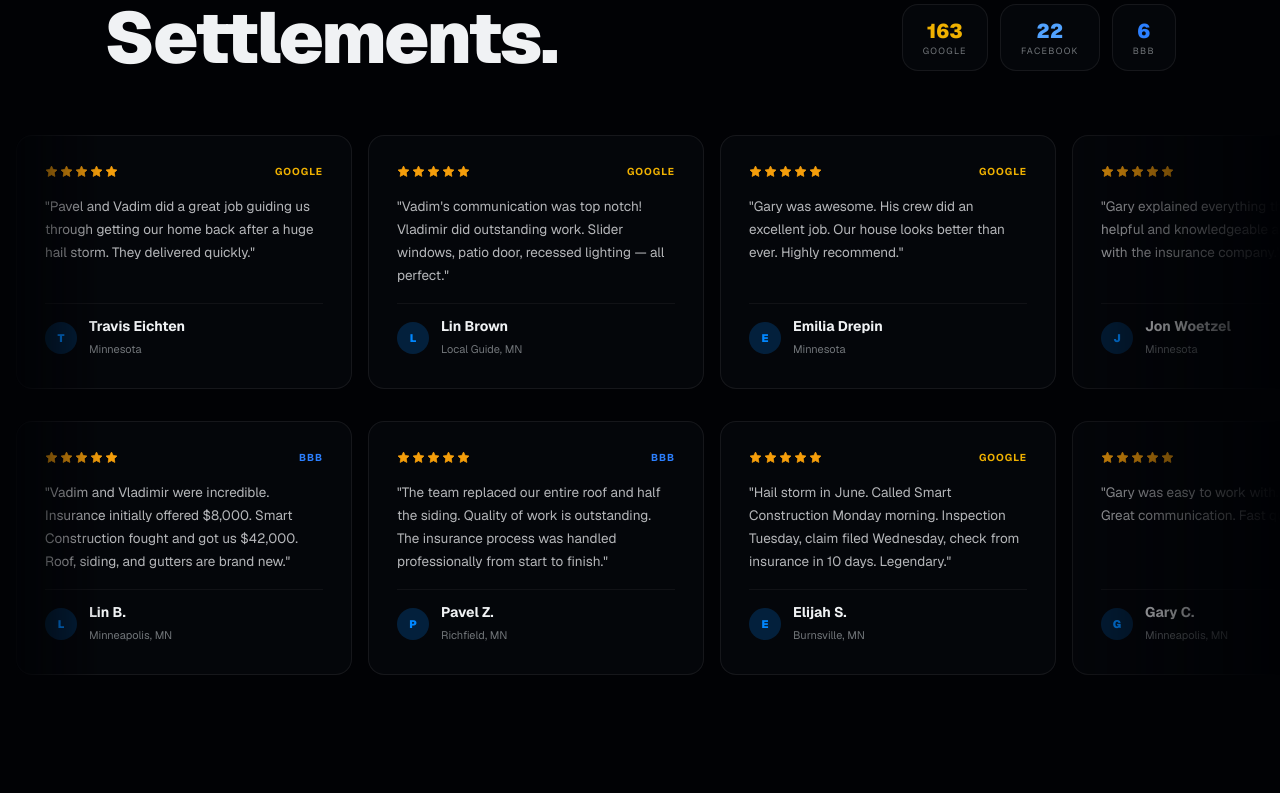
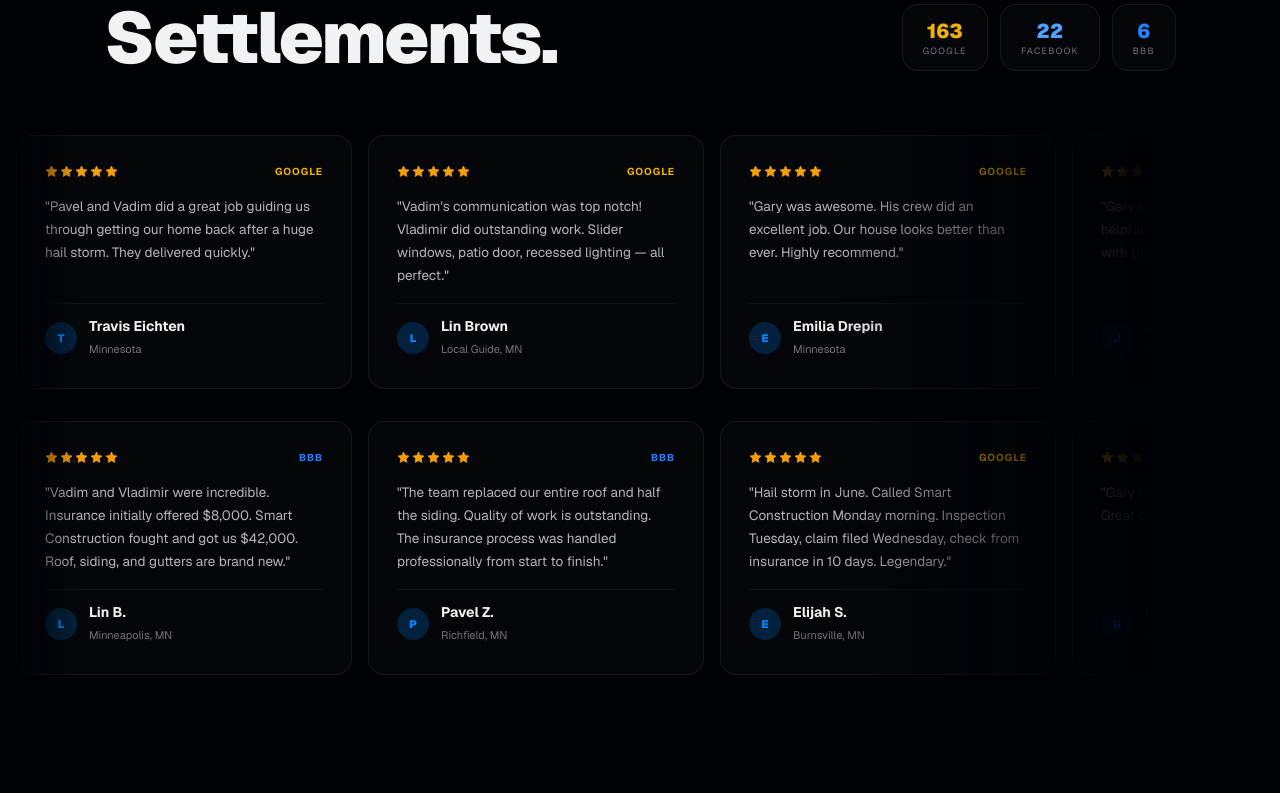
Before and after one commit to maxpilich-ai/smartlandingpage, a Next.js app: page / in a window 1280 px wide. Shown: the part 8647-9440 px from the top of the page. Built offline with nearby package versions, Linux system fonts and the light colour scheme.

Commit message:
Fix review cut-off: section overflow-hidden, mask fades at 65% so 4th card never shows

```diff
--- a/src/components/section/testimonial-section.tsx
+++ b/src/components/section/testimonial-section.tsx
@@ -44,7 +44,7 @@
   const r2 = [...testimonials.slice(half),    ...testimonials.slice(half)];
 
   return (
-    <section id="testimonials" className="section-py divider bg-background">
+    <section id="testimonials" className="section-py divider bg-background overflow-hidden">
       {/* Header */}
       <div className="max-w-6xl mx-auto px-5 sm:px-8 lg:px-10 mb-14">
         <p className="text-label mb-4">Social Proof</p>
@@ -67,10 +67,13 @@
         </div>
       </div>
 
-      {/* Row 1 → */}
+      {/* Row 1 → — mask fades from 65% so partial 4th card is always hidden */}
       <div
-        className="mb-4 py-2 overflow-hidden"
-        style={{ maskImage: "linear-gradient(to right, transparent 0%, black 8%, black 82%, transparent 100%)", WebkitMaskImage: "linear-gradient(to right, transparent 0%, black 8%, black 82%, transparent 100%)" }}
+        className="mb-4 py-2"
+        style={{
+          maskImage: "linear-gradient(to right, transparent 0%, black 6%, black 65%, transparent 90%)",
+          WebkitMaskImage: "linear-gradient(to right, transparent 0%, black 6%, black 65%, transparent 90%)",
+        }}
       >
         <div className="marquee-row" style={{ "--duration": "48s", "--gap": "0px" } as React.CSSProperties} aria-hidden>
           {[0, 1].map((run) => (
@@ -83,8 +86,11 @@
 
       {/* Row 2 ← */}
       <div
-        className="py-2 overflow-hidden"
-        style={{ maskImage: "linear-gradient(to right, transparent 0%, black 8%, black 82%, transparent 100%)", WebkitMaskImage: "linear-gradient(to right, transparent 0%, black 8%, black 82%, transparent 100%)" }}
+        className="py-2"
+        style={{
+          maskImage: "linear-gradient(to right, transparent 0%, black 6%, black 65%, transparent 90%)",
+          WebkitMaskImage: "linear-gradient(to right, transparent 0%, black 6%, black 65%, transparent 90%)",
+        }}
       >
         <div className="marquee-row" style={{ "--duration": "54s", "--gap": "0px" } as React.CSSProperties} aria-hidden>
           {[0, 1].map((run) => (
```
